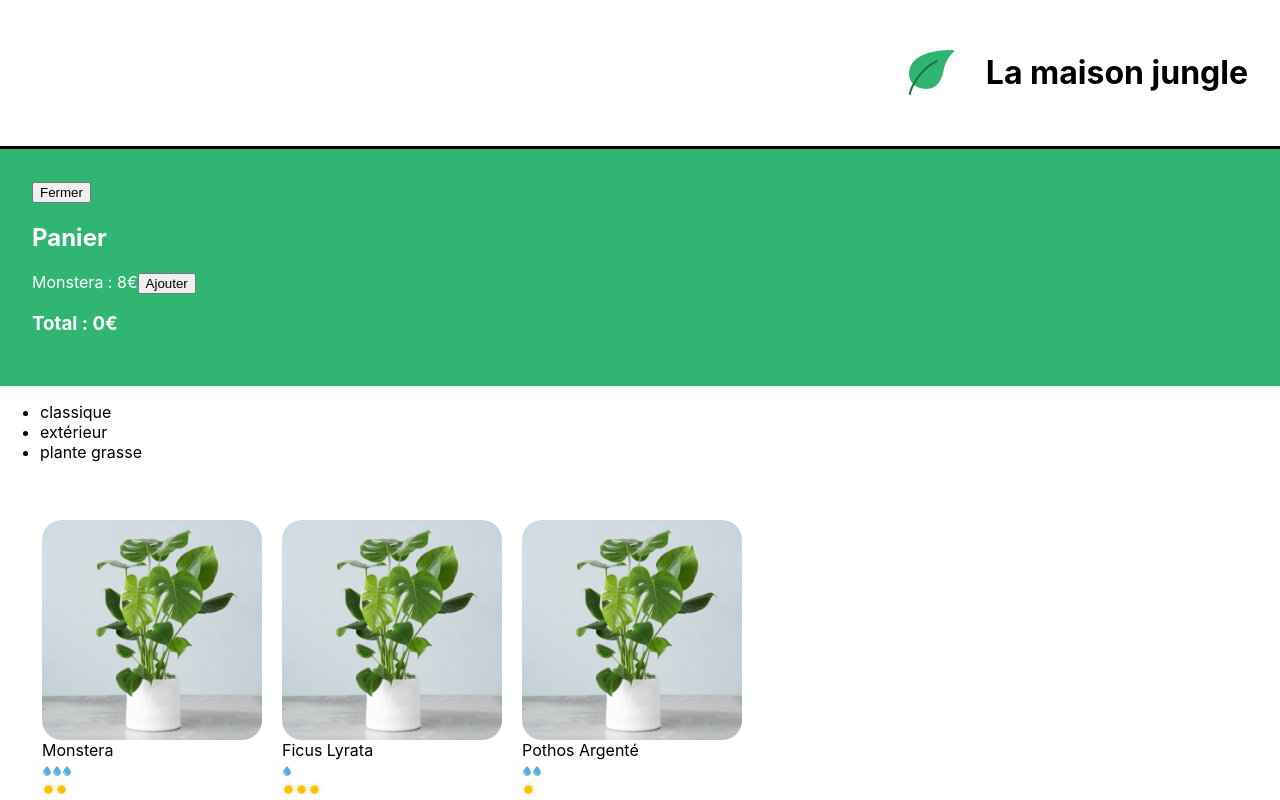
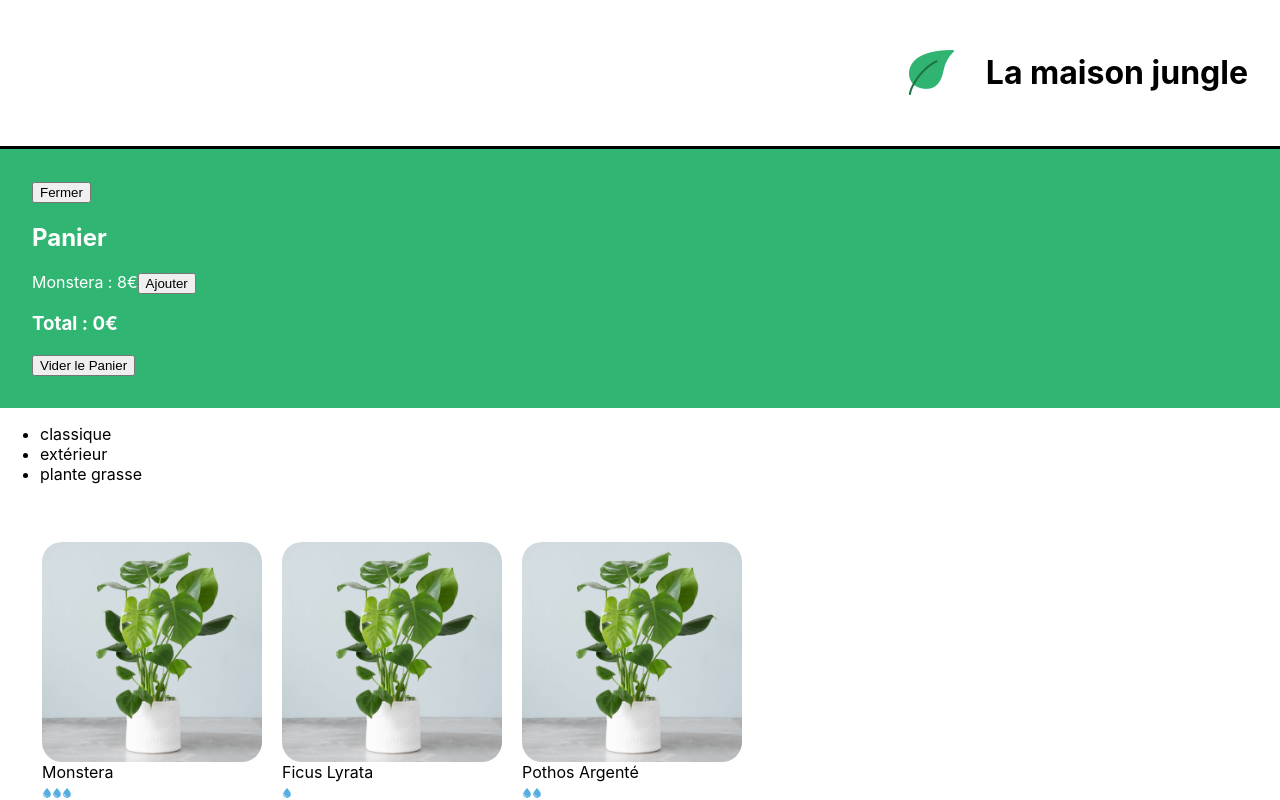
Before and after one commit to jalips/OpenClassRoom_React, a React (Create React App) app: page / in a window 1280 px wide. Both pictures are taken after a click on the button "Ouvrir le Panier". Shown: the top 800 px of the page. Built offline with nearby package versions, Linux system fonts and the light colour scheme.

Commit message:
Exo state button

```diff
--- a/src/components/Cart.js
+++ b/src/components/Cart.js
@@ -17,6 +17,7 @@
 				</button>
 			</div>
 			<h3>Total : {monsteraPrice * cart}€</h3>
+			<button onClick={() => updateCart(0)}>Vider le Panier</button>
 		</div>
 	) : (
 		<button onClick={() => setIsOpen(true)}>Ouvrir le Panier</button>
```
